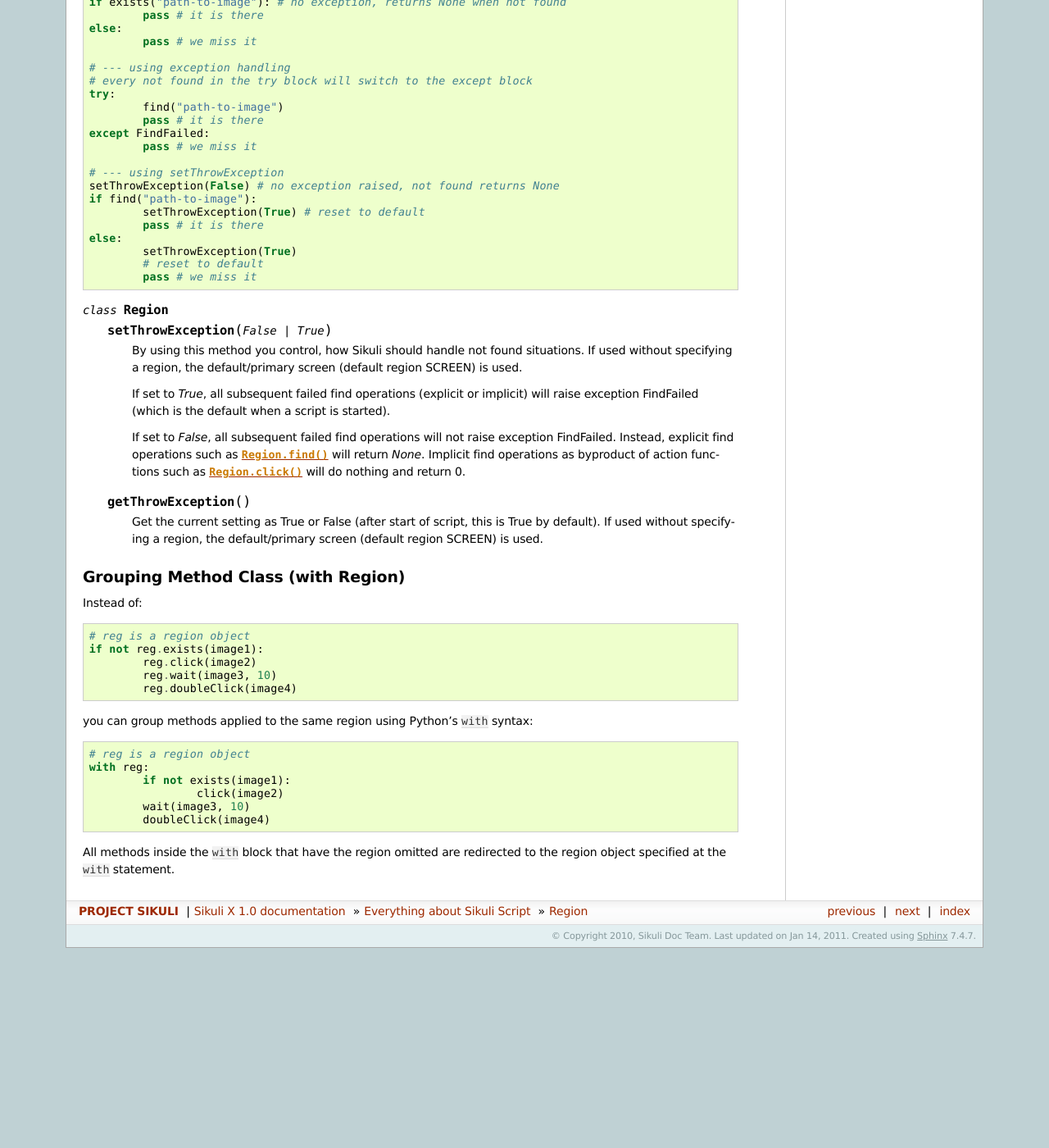
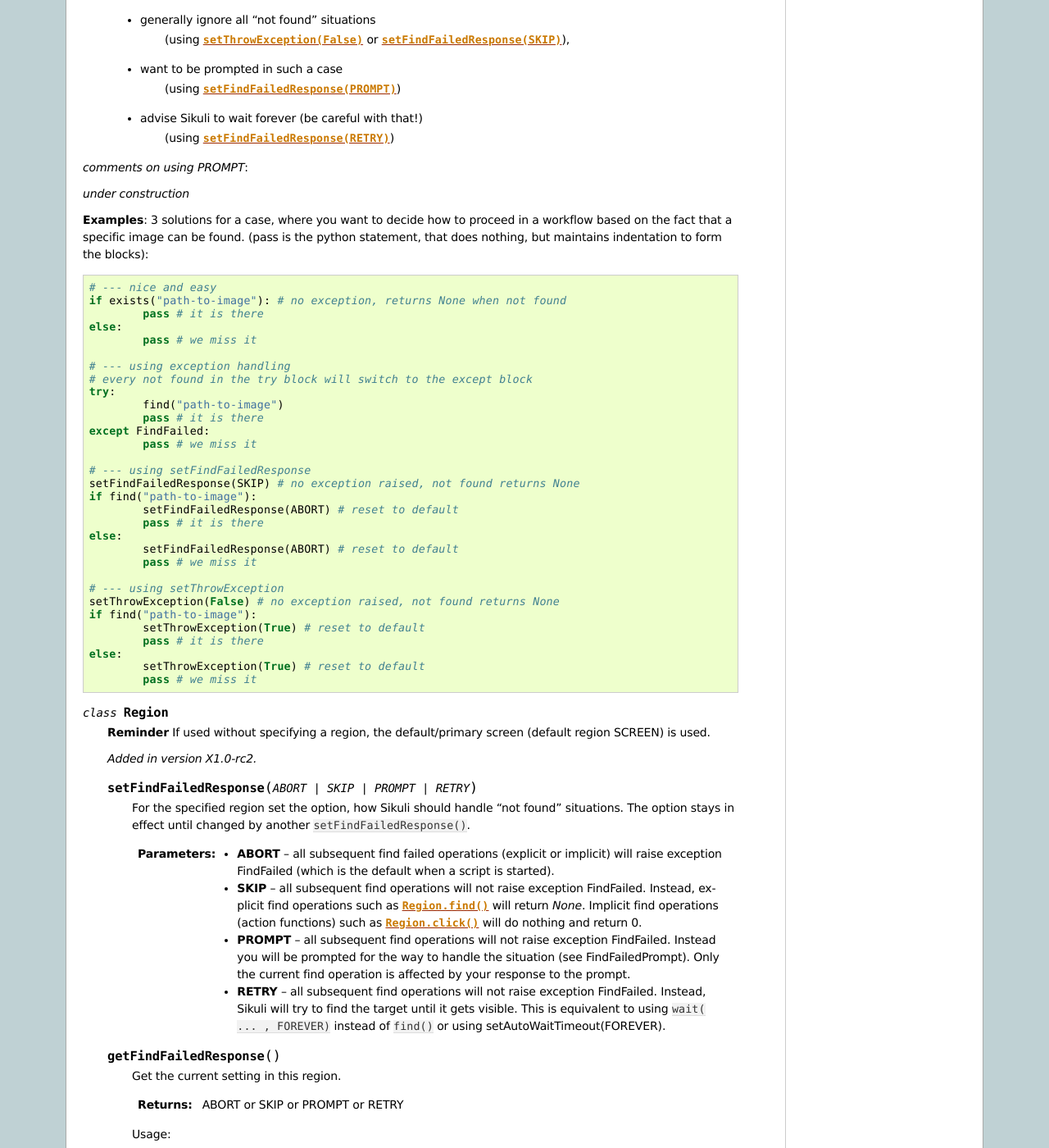
Before and after one commit to sikuli/sikuli, a Sphinx documentation site: the page built from docs/source/region.rst, in a window 1280 px wide and 1400 px high, scrolled down 17561 px. Shown: the whole window at 82% size. Built offline with Sphinx 7.4.7, drawn with Linux system fonts in a browser that asks for light colours; before the commit the page ends 18717 px from its top, so only the background shows below that; some of the changed text lies outside the part shown.

Commit message:
setFindFailedResponse added, todo PROMPT description

```diff
--- a/docs/source/region.rst
+++ b/docs/source/region.rst
@@ -1185,12 +1185,33 @@ To implement some checkpoints, where you want to asure your workflow, use
 FindFailed (returns False instead).
 
 To run all or only parts of your script without FindFailed exceptions to be raised,
-use :py:meth:`Region.setThrowException` to switch it on and off as needed.
+use :py:meth:`Region.setThrowException` or :py:meth:`Region.setFindFailedResponse`
+to switch it on and off as needed.
 
 For more sophisticated concepts, you can implement your own exception handling using
 the standard Python construct ``try: ... except: ...`` .
 
-Example: 3 solutions for a case, where you want to decide how to proceed in a
+.. versionadded:: X1.0-rc2
+
+These are the possibilities to handle "not found" situations:
+	* generally abort a script, if not handled with ``try: ... except: ...``
+		(the default setting or using :py:meth:`setThrowException(True) <Region.setThrowException>`
+		or :py:meth:`setFindFailedResponse(ABORT) <Region.setFindFailedResponse>`)
+	* generally ignore all "not found" situations
+		(using :py:meth:`setThrowException(False) <Region.setThrowException>`
+		or :py:meth:`setFindFailedResponse(SKIP) <Region.setFindFailedResponse>`),
+	* want to be prompted in such a case
+		(using :py:meth:`setFindFailedResponse(PROMPT) <Region.setFindFailedResponse>`)
+	* advise Sikuli to wait forever (be careful with that!)
+		(using :py:meth:`setFindFailedResponse(RETRY) <Region.setFindFailedResponse>`)
+
+.. _FindFailedPrompt:
+
+*comments on using PROMPT*:
+
+*under construction*
+
+**Examples**: 3 solutions for a case, where you want to decide how to proceed in a
 workflow based on the fact that a specific image can be found. (pass is the python
 statement, that does nothing, but maintains indentation to form the blocks)::
 
@@ -1208,40 +1229,101 @@ statement, that does nothing, but maintains indentation to form the blocks)::
 	except FindFailed:
 		pass # we miss it
 
+	# --- using setFindFailedResponse
+	setFindFailedResponse(SKIP) # no exception raised, not found returns None
+	if find("path-to-image"):
+		setFindFailedResponse(ABORT) # reset to default
+		pass # it is there
+	else:
+		setFindFailedResponse(ABORT) # reset to default
+		pass # we miss it
+
 	# --- using setThrowException
 	setThrowException(False) # no exception raised, not found returns None
 	if find("path-to-image"):
 		setThrowException(True) # reset to default
 		pass # it is there
 	else:
-		setThrowException(True)
-		# reset to default
+		setThrowException(True) # reset to default
 		pass # we miss it
 
+.. py:class:: Region
 
-.. py:class:: Region
+	**Reminder** If used without specifying a region, the default/primary screen
+	(default region SCREEN) is used.
+
+	.. versionadded:: X1.0-rc2
+
+	.. py:method:: setFindFailedResponse(ABORT | SKIP | PROMPT | RETRY)
+
+		For the specified region set the option, how Sikuli should handle
+		"not found" situations. The option stays in effect until changed
+		by another ``setFindFailedResponse()``.
+
+		:param ABORT: all subsequent find failed operations (explicit or
+			implicit) will raise exception FindFailed (which is the default when a
+			script is started).
+
+		:param SKIP: all subsequent find operations will not raise
+			exception FindFailed. Instead, explicit find operations such as
+			:py:meth:`Region.find` will return *None*. Implicit find operations
+			(action functions) such as :py:meth:`Region.click` will do
+			nothing and return 0.
+
+		:param PROMPT: all subsequent find operations will not raise
+			exception FindFailed. Instead you will be prompted for the way
+			to handle the situation (see :ref:`FindFailedPrompt`). Only the current
+			find operation is affected by your response to the prompt.
+
+		:param RETRY: all subsequent find operations will not raise
+			exception FindFailed. Instead, Sikuli will try to find the target
+			until it gets visible. This is equivalent to using ``wait( ... , FOREVER)``
+			instead of ``find()`` or using setAutoWaitTimeout(FOREVER).
+
+	.. py:method:: getFindFailedResponse()
+
+		Get the current setting in this region.
+
+		:return: ABORT or SKIP or PROMPT or RETRY
+
+		Usage::
+
+			val = getFindFailedResponse()
+			if val == ABORT:
+				print "not found will stop script with Exception FindFailed"
+			elif val == SKIP:
+				print "not found will be ignored"
+			elif val == PROMPT:
+				print "when not found you will be prompted"
+			elif val == RETRY:
+				print "we will always wait forever"
+			else:
+				print val, ": this is a bug :-("
+
+	**Note**: It is recommended to use ``set/getFindFailedResponse()`` instead of
+	``set/getThrowException()`` since the latter ones might be deprecated in the future.
 
 	.. py:method:: setThrowException(False | True)
 
 		By using this method you control, how Sikuli should handle not found
-		situations. If used without specifying a region, the default/primary screen
-		(default region SCREEN) is used.
+		situations in this region.
 
-		If set to *True*, all subsequent failed find operations (explicit or
-		implicit) will raise exception FindFailed (which is the default when a
-		script is started).
+		:param True: all subsequent find operations (explicit or
+			implicit) will raise exception FindFailed (which is the default when a
+			script is started) in case of not found.
 
-		If set to *False*, all subsequent failed find operations will not raise
-		exception FindFailed. Instead, explicit find operations such as
-		:py:meth:`Region.find` will return *None*. Implicit find operations as
-		byproduct of action functions such as :py:meth:`Region.click` will do
-		nothing and return 0.
+		:param False: all subsequent find operations will not raise
+			exception FindFailed. Instead, explicit find operations such as
+			:py:meth:`Region.find` will return *None*. Implicit find operations
+			(action functions) such as :py:meth:`Region.click` will do
+			nothing and return 0.
 
 	.. py:method:: getThrowException()
 
+		:return: ``True`` or ``False``
+
 		Get the current setting as True or False (after start of script, this is True by
-		default). If used without specifying a region, the default/primary screen
-		(default region SCREEN) is used.
+		default) in this region.
 
 .. _GroupingMethodCallsWithRegion:
 
```
